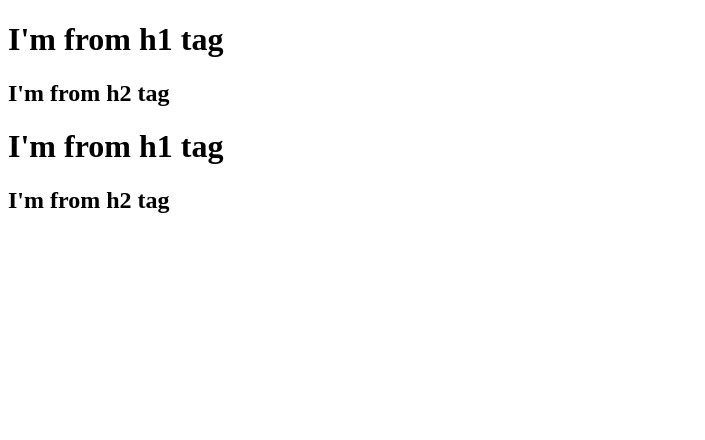
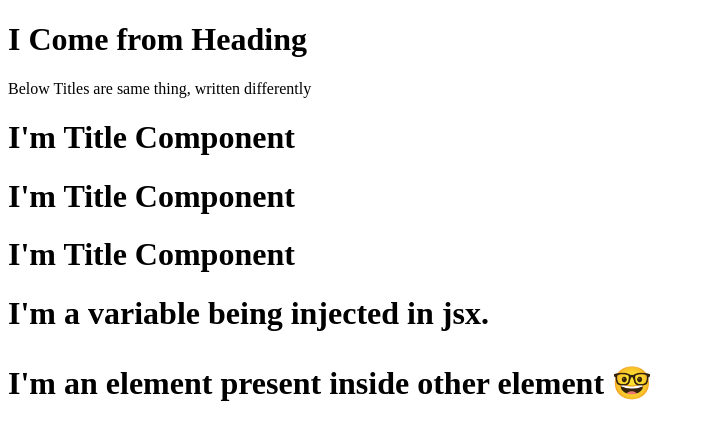
Before and after one commit to Poorva-Shrivastav/React-from-Scratch, a React (Vite) app: page / in a window 1280 px wide. Shown: the top 440 px of the page, without its empty margins (0-705 px from the left). Built offline with nearby package versions, Linux system fonts and the light colour scheme.

Commit message:
jsx and babel

```diff
--- a/App.js
+++ b/App.js
@@ -1,22 +1,33 @@
 import React from "react";
 import ReactDOM from "react-dom/client";
 
-let heading = React.createElement(
-  "h1",
-  { id: "heading" },
-  "Hello World from React!"
+//JSX - HTML-LIKE syntax , not HTML inside JS
+
+// const jsxHeading = (
+//   <h1 id="heading" className="heading">
+//     I'm not HTML inside JS😡. I'm HTML-Like syntax
+//   </h1>
+// );
+
+const elem = <p>I'm an element present inside other element 🤓</p>;
+
+const variableTitle = <h1>I'm a variable being injected in jsx. {elem}</h1>;
+
+// Component Composition - calling a component inside another component
+
+const Title = () => <h1>I'm Title Component</h1>;
+const Heading = () => (
+  <>
+    <h1>I Come from Heading</h1>
+    <p>Below Titles are same thing, written differently</p>
+    <Title />
+    {Title()}
+    <Title></Title>
+    {variableTitle}
+  </>
 );
 
-let parent = React.createElement("div", { id: "parent" }, [
-  React.createElement("div", { id: "child1" }, [
-    React.createElement("h1", { id: "h1" }, "I'm from h1 tag"),
-    React.createElement("h2", { id: "h2" }, "I'm from h2 tag"),
-  ]),
-  React.createElement("div", { id: "child2" }, [
-    React.createElement("h1", { id: "h1" }, "I'm from h1 tag"),
-    React.createElement("h2", { id: "h2" }, "I'm from h2 tag"),
-  ]),
-]);
+const root = ReactDOM.createRoot(document.getElementById("root"));
 
-let root = ReactDOM.createRoot(document.getElementById("root"));
-root.render(parent);
+// root.render(jsxHeading);
+root.render(<Heading />); // Babel understands <></>, so we have to wrap our component inside them for rendering
--- a/index.html
+++ b/index.html
@@ -7,7 +7,7 @@
     <title>Document</title>
   </head>
   <body>
-    <div id="root"><h1>Yo PJ!</h1></div>
+    <div id="root"><h1>Not Rendered</h1></div>
     <script type="module" src="./App.js"></script>
   </body>
 </html>
--- a/package.json
+++ b/package.json
@@ -3,6 +3,8 @@
   "version": "1.0.0",
   "description": "learning react",
   "scripts": {
+    "start": "parcel index.html",
+    "build": "parcel build index.html",
     "test": "jest"
   },
   "repository": {
```
